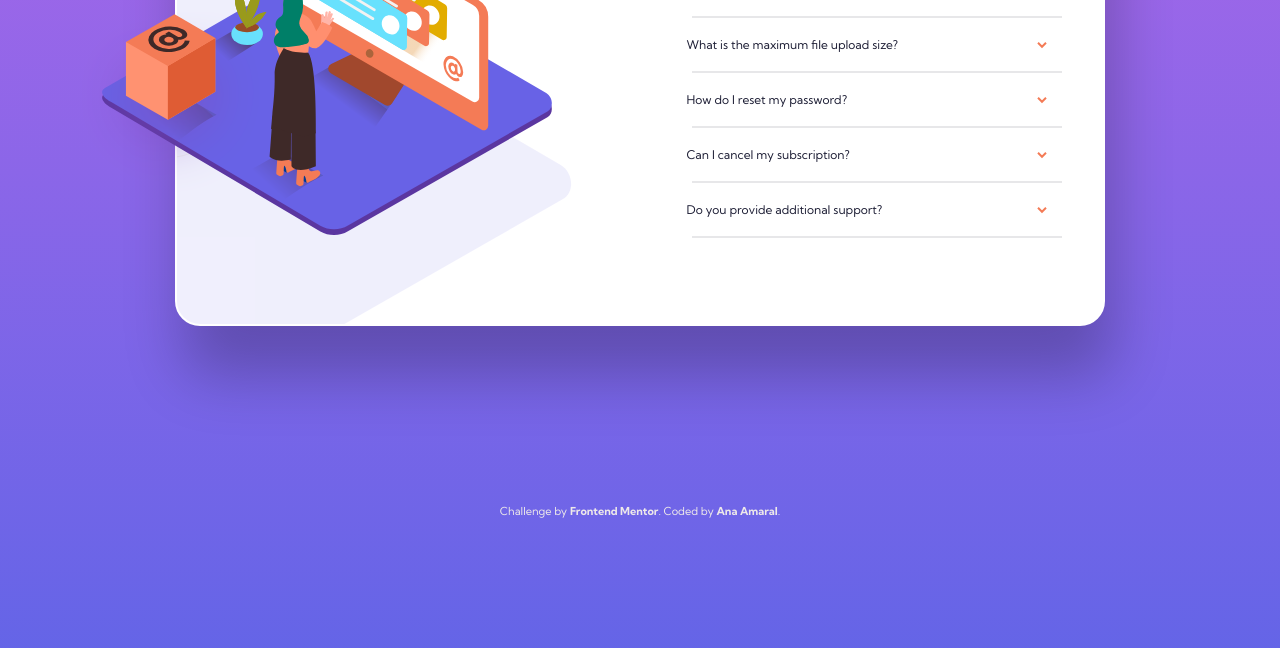
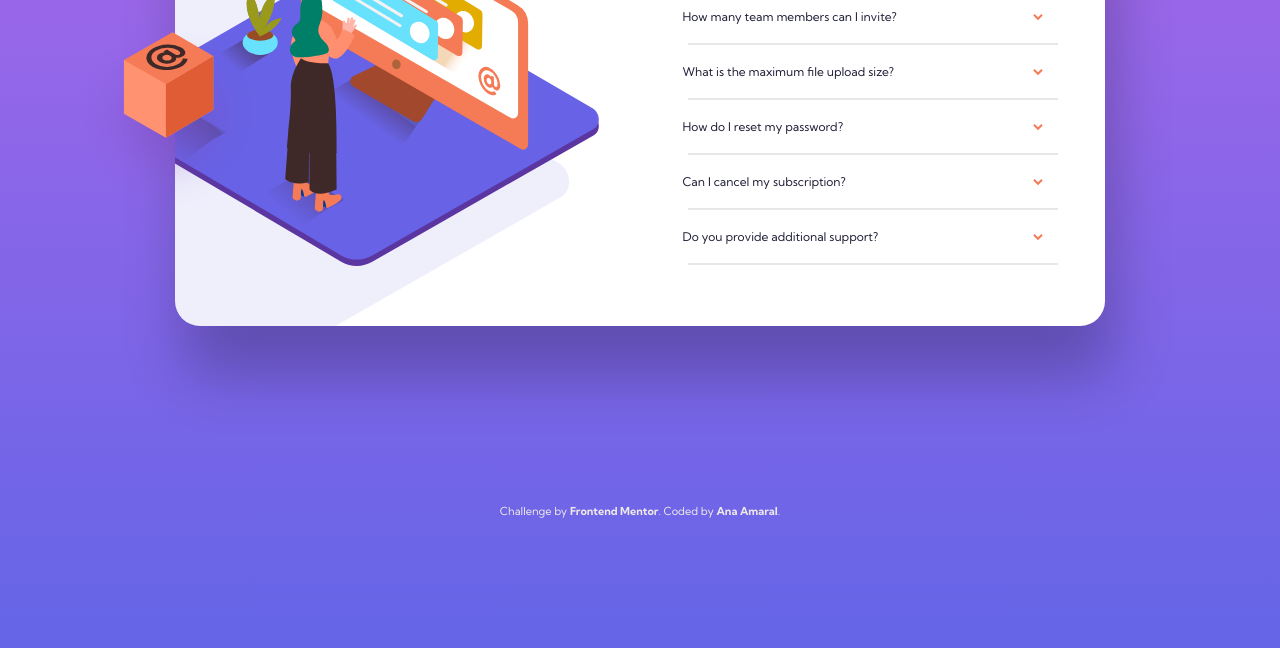
Before and after one commit to MachadoA/JS-newbie, a plain HTML site: page faq-accordion-card-main/index.html in a window 1280 px wide. Shown: the part 272-920 px from the top of the page. Drawn offline with Linux system fonts and the light colour scheme.

Commit message:
readme alterado

```diff
--- a/faq-accordion-card-main/css/style.css
+++ b/faq-accordion-card-main/css/style.css
@@ -33,7 +33,6 @@ h1{
 }
 .container{
     background-color: #fff;
-    border: 2px solid #fff;
     border-radius: 25px;
     box-shadow: rgba(0, 0, 0, 0.24) 8px 50px 60px;
     width: 290px;
@@ -46,8 +45,7 @@ h1{
     padding: 20px;
     padding-bottom: 40px;
 }
-.image-box,
-.image-main{
+.image-box{
     display: none;
 }
 .illustration-mobile,
@@ -126,23 +124,23 @@ a{ font-weight: bold; color: inherit;}
 .base-mobile{
     display: none;
 }
-.image-box,
-.image-main{
+.image-box{
     display: block;
 }
-.image-main{
-    width: 450px;
-    position: absolute;
-    top: 43px;
-    /* left: 30px; */
-    left: -75px;
+.main-image{
+    position: relative;
+    background-image: url(../images/illustration-woman-online-desktop.svg) !important;
+    background-repeat: no-repeat;
+    background-size: 500px;
+    background-position: -76px 18px;
+    height: 478px;
+    z-index: 100;
 }
+
 .image-box{
     position: absolute;
     top: 162px;
-    /* left: 8px; */
     left: -102px;
-
     z-index: 100;
 }
 .container {
@@ -157,6 +155,7 @@ a{ font-weight: bold; color: inherit;}
     background-repeat: no-repeat;
     background-position: -435px -246px;
     padding-bottom: 0;
+    padding-left: 0;
     position: relative;
 }
 .main-text{
--- a/faq-accordion-card-main/index.html
+++ b/faq-accordion-card-main/index.html
@@ -13,7 +13,6 @@
     <div class="container">
         <section class="main-image">
             <img class="image-box" src="images/illustration-box-desktop.svg" alt="illustration box">
-            <img class="image-main" src="images/illustration-woman-online-desktop.svg" alt="illustration woman online">
             <img class="illustration-mobile" src="images/illustration-woman-online-mobile.svg" alt="illustration woman online">
             <img class="base-mobile" src="images/bg-pattern-mobile.svg" alt="pattern for image">
         </section>
```
Also changed, not shown: faq-accordion-card-main/images/ecra.png (added), 2 other files.
